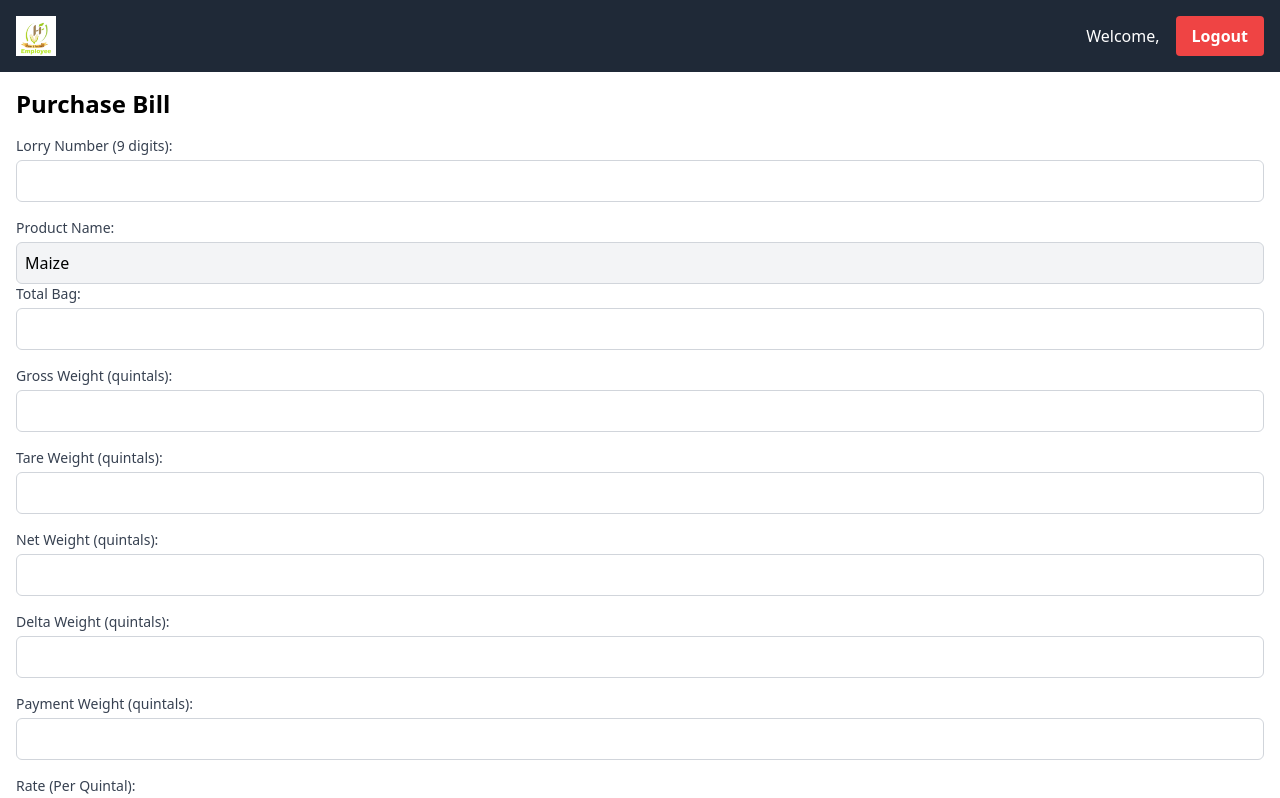
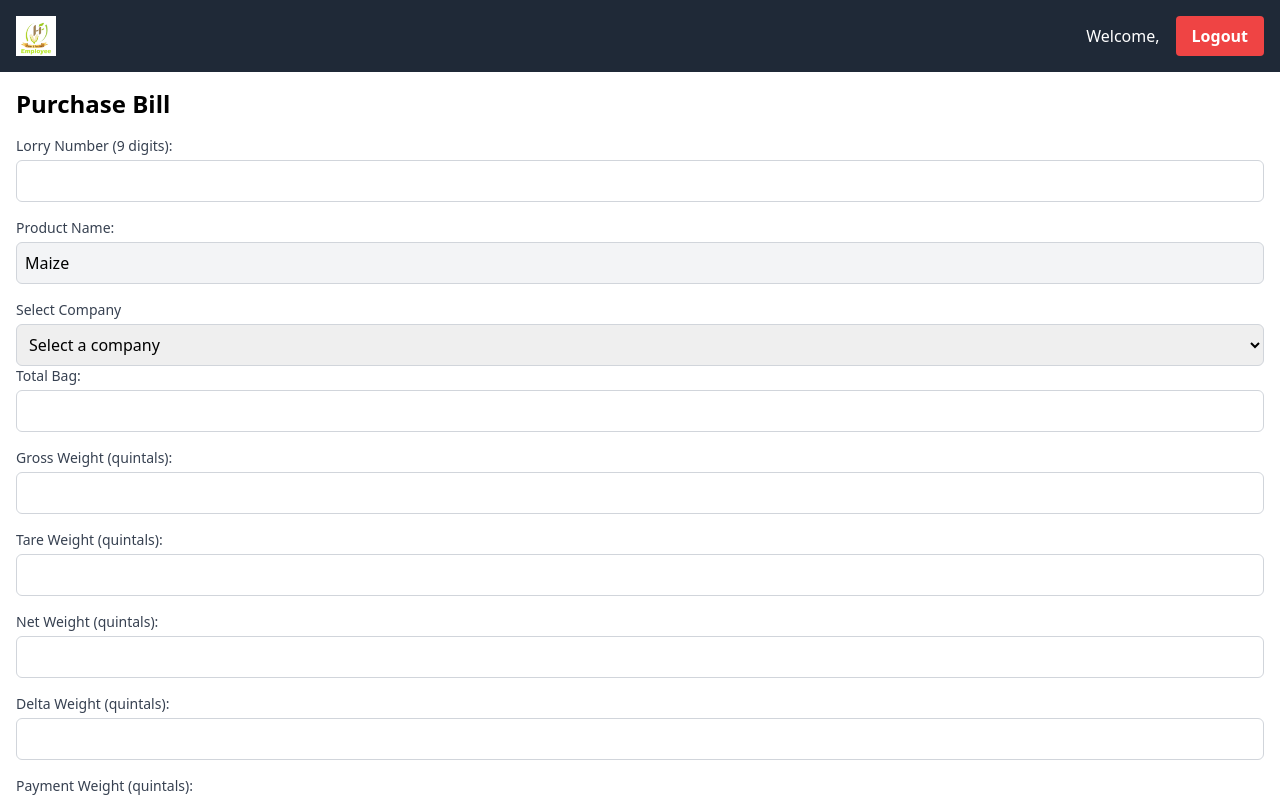
Before and after one commit to Santu-Hansariafood/hans-emp, a React (Create React App) app: page /purchase-bill in a window 1280 px wide. Shown: the top 798 px of the page. Built offline with nearby package versions, Linux system fonts and the light colour scheme; sample sign-in values are in the browser's storage.

Commit message:
company added in the bill section

```diff
--- a/src/components/bill/PurchaseBill/LorryDetails.jsx
+++ b/src/components/bill/PurchaseBill/LorryDetails.jsx
@@ -1,6 +1,6 @@
 import React from "react";
 
-const LorryDetails = ({ lorryNumber, setLorryNumber, productName }) => (
+const LorryDetails = ({ lorryNumber, setLorryNumber, productName, company, setCompany }) => (
   <div>
     <label className="block text-sm font-medium text-gray-700">
       Lorry Number (9 digits):
@@ -23,6 +23,22 @@ const LorryDetails = ({ lorryNumber, setLorryNumber, productName }) => (
       readOnly
       className="mt-1 block w-full p-2 border border-gray-300 rounded-md bg-gray-100"
     />
+    <label className="block text-sm font-medium text-gray-700 mt-4">
+      Select Company
+    </label>
+    <select
+      value={company}
+      onChange={(e) => setCompany(e.target.value)}
+      required
+      className="mt-1 block w-full p-2 border border-gray-300 rounded-md"
+    >
+      <option value="" disabled>Select a company</option>
+      <option value="Hansaria Food Private Limited">Hansaria Food Private Limited</option>
+      <option value="Agri Rise Private Limited">Agri Rise Private Limited</option>
+      <option value="Shambhu Trading Co.">Shambhu Trading Co.</option>
+      <option value="Balaji Enterprise">Balaji Enterprise</option>
+      <option value="Shavans Trading Co">Shavans Trading Co</option>
+    </select>
   </div>
 );
 
--- a/src/components/bill/PurchaseBill/PurchaseBill.jsx
+++ b/src/components/bill/PurchaseBill/PurchaseBill.jsx
@@ -14,6 +14,7 @@ const PurchaseBill = () => {
 
   const [lorryNumber, setLorryNumber] = useState("");
   const [productName] = useState("Maize");
+  const [company, setCompany] = useState("");
   const [totalBag, setTotalBag] = useState("");
   const [grossWeight, setGrossWeight] = useState("");
   const [tareWeight, setTareWeight] = useState("");
@@ -133,6 +134,7 @@ const PurchaseBill = () => {
         ifscNumber: farmerData.ifscNumber,
       },
       totalUnloadingCost,
+      company, // Add company to the bill data
     };
 
     console.log("Bill Data:", billData);
@@ -177,6 +179,8 @@ const PurchaseBill = () => {
           lorryNumber={lorryNumber}
           setLorryNumber={setLorryNumber}
           productName={productName}
+          company={company}
+          setCompany={setCompany}
         />
         <WeightDetails
           totalBag={totalBag}
```
